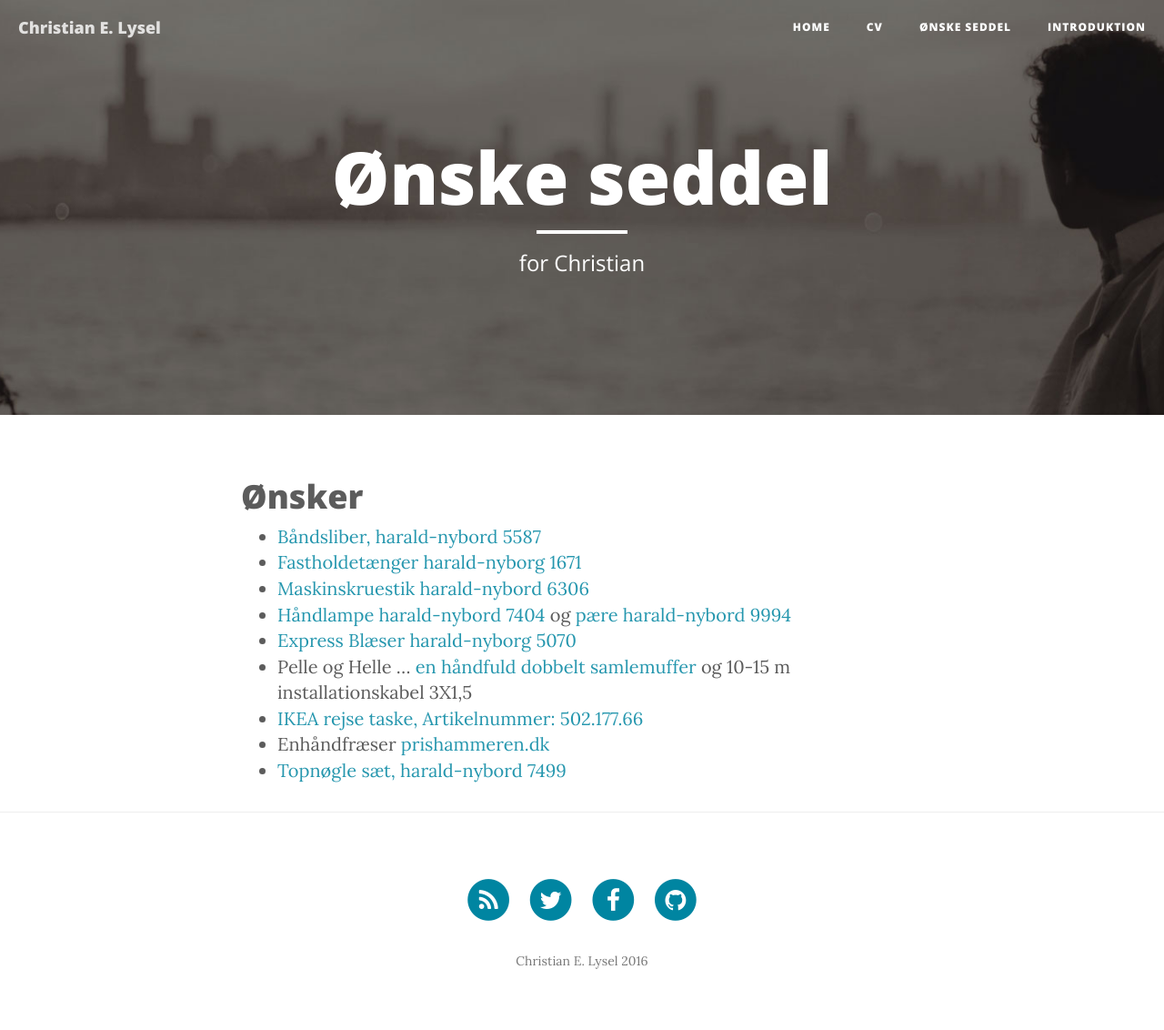
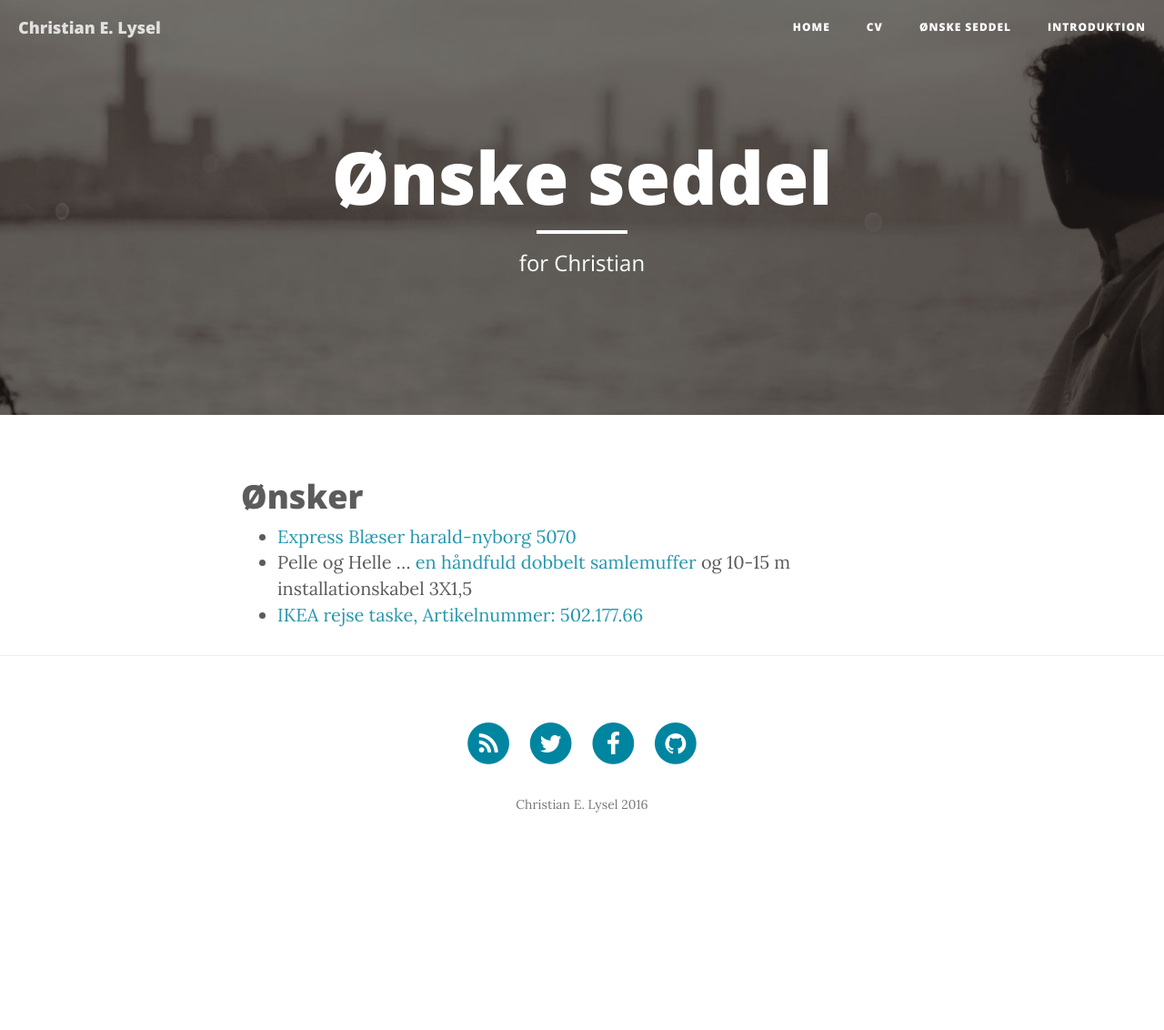
Before and after one commit to clysel/christian.lysel.net, a Jekyll site: the page built from gave.markdown, in a window 1280 px wide. Shown: the whole page at 91% size. Built offline with Jekyll 4.4.1, drawn with Linux system fonts in a browser that asks for light colours; nearby versions of some CDN libraries; after the commit the page ends 960 px from its top, so only the background shows below that.

Commit message:
Update gave.markdown

```diff
--- a/gave.markdown
+++ b/gave.markdown
@@ -6,12 +6,6 @@
 ---
 # Ønsker
 
- * [Båndsliber, harald-nybord 5587](http://www.harald-nyborg.dk/p5587/selekta-baandsliber-900w-xx116)
- * [Fastholdetænger harald-nyborg 1671](http://www.harald-nyborg.dk/p1671/fastholdetaenger-i-saet)
- * [Maskinskruestik harald-nybord 6306](http://www.harald-nyborg.dk/p6306/maskinskruestik-3)
- * [Håndlampe harald-nybord 7404](http://www.harald-nyborg.dk/p7404/haandlampe-med-5-m-ledning) og [pære harald-nybord 9994](http://www.harald-nyborg.dk/p9994/led-paere-14w-e27-krone)
  * [Express Blæser harald-nyborg 5070](http://www.harald-nyborg.dk/p5070/express-blaeselampe)
  * Pelle og Helle ... [en håndfuld dobbelt samlemuffer](http://www.harald-nyborg.dk/p5388/samlemuffe-dobbel-2-5mm-100stk) og 10-15 m installationskabel 3X1,5
  * [IKEA rejse taske, Artikelnummer: 502.177.66](http://www.ikea.com/dk/da/catalog/products/50217766/)
- * Enhåndfræser [prishammeren.dk](http://www.prishammeren.dk/shop/makita-enhaandsfraeser-5019p.html)
- * [Topnøgle sæt, harald-nybord 7499](http://www.harald-nyborg.dk/p7499/stjernegaffelnoeglesaet-22-dele)
```
